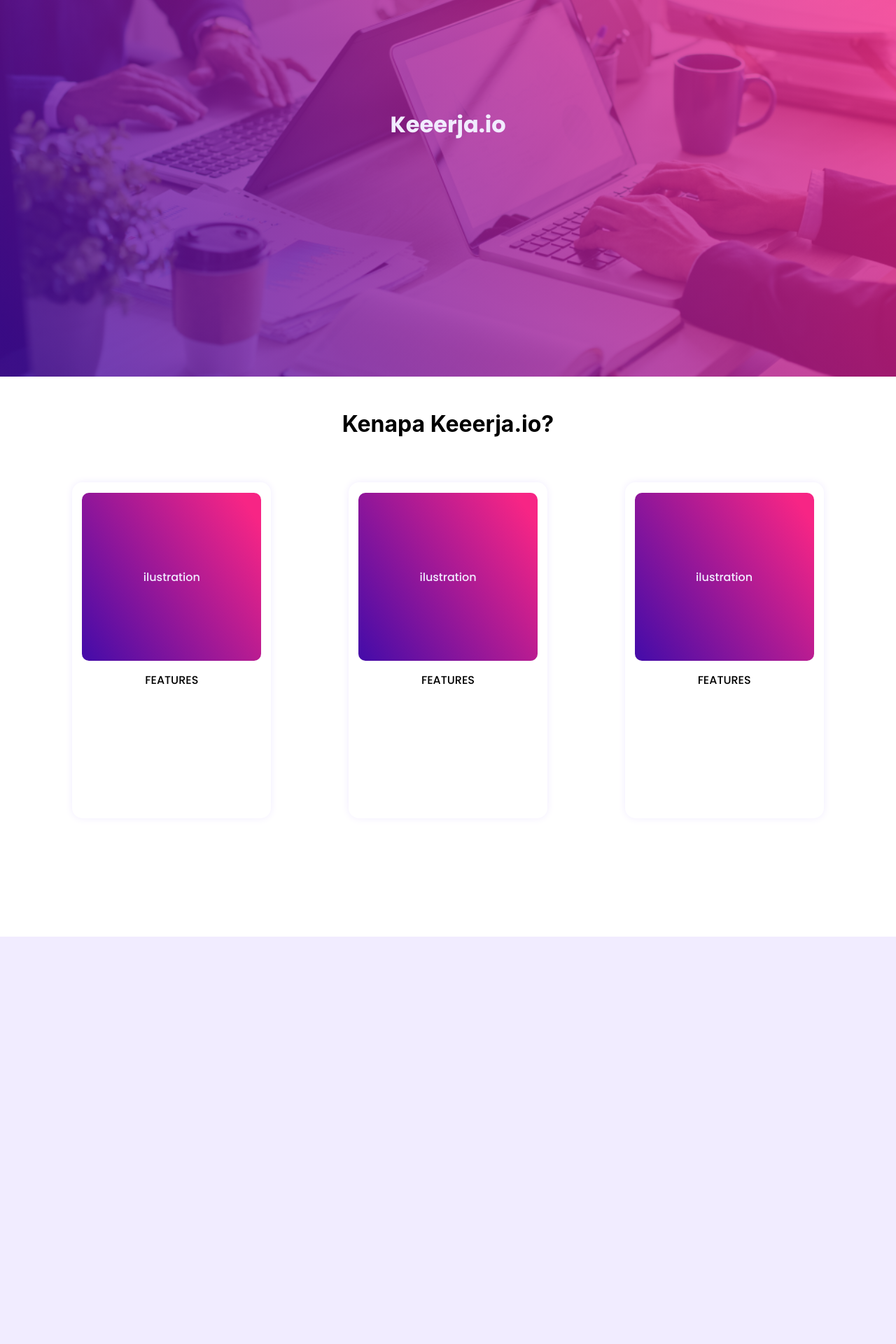
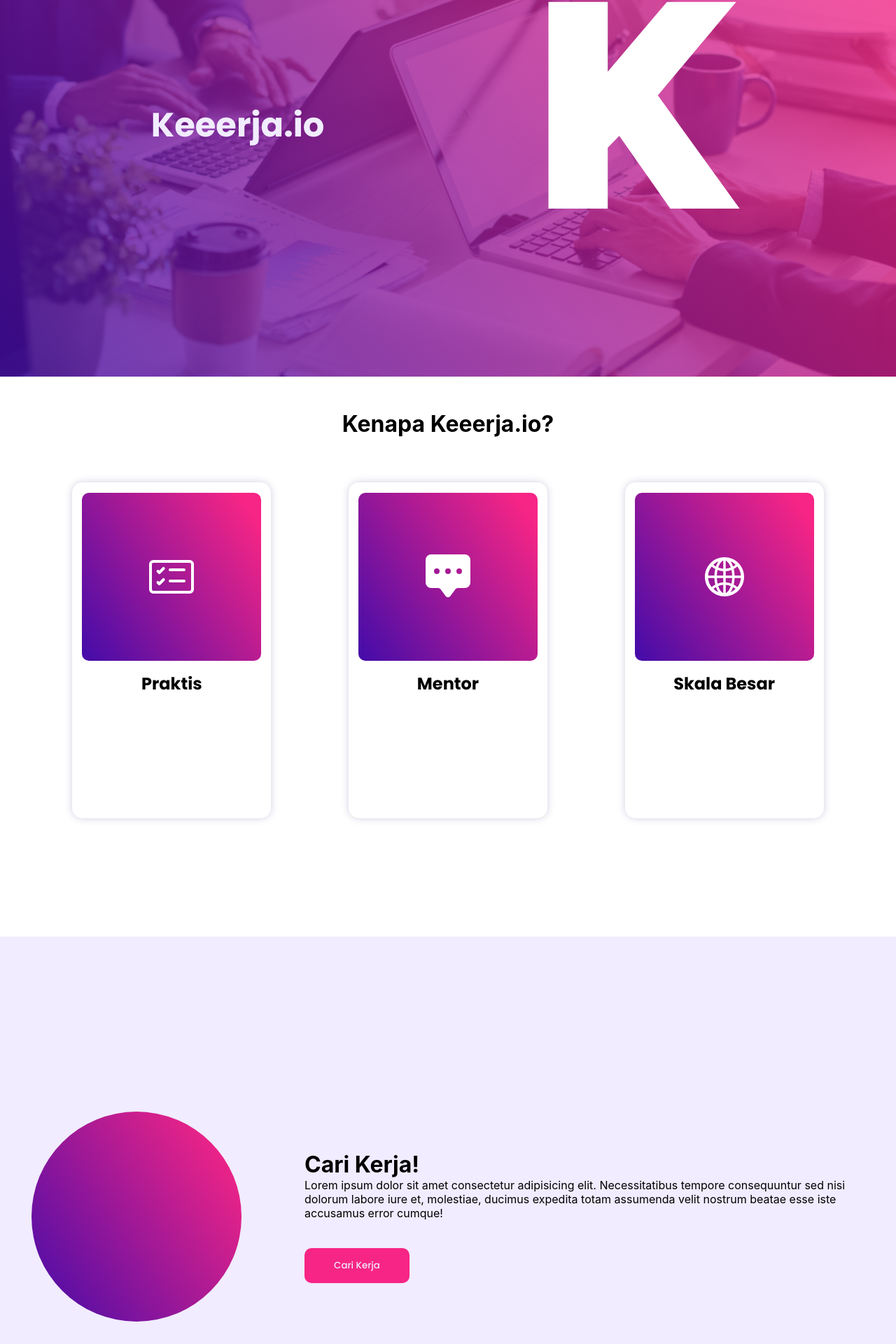
Before and after one commit to Briiad/internbcc, a React (Create React App) app: page / in a window 1280 px wide. Shown: the part 248-2168 px from the top of the page at 70% size. Built offline with nearby package versions, Linux system fonts and the light colour scheme.

Commit message:
login left

```diff
--- a/package.json
+++ b/package.json
@@ -14,6 +14,7 @@
     "react": "^17.0.1",
     "react-dom": "^17.0.1",
     "react-icons": "^4.2.0",
+    "react-intersection-observer": "^8.31.0",
     "react-router-dom": "^5.2.0",
     "react-scripts": "4.0.3",
     "web-vitals": "^1.1.0"
--- a/src/animations/animate.js
+++ b/src/animations/animate.js
@@ -11,7 +11,7 @@
 
 export const form_module_animate = {
     in: {
-        y: "-100%"
+        y: "-100vh"
     },
     out: {
         y: 0
--- /dev/null
+++ b/src/components/cards.js
@@ -0,0 +1,55 @@
+import React from 'react'
+import * as BsIcon from 'react-icons/bs';
+import * as AiIcon from 'react-icons/ai';
+import 'aos/dist/aos.css';
+
+import '../css/home.css';
+
+function Cards() {
+    return (
+        <div className="landing-content">
+        <h1
+            data-aos="fade-up"
+        >
+            Kenapa Keeerja.io?
+        </h1>
+
+        <div className="card-container">
+            <div className="card-box" data-aos="fade-up">
+                <div className="ilustration" >
+                    <div className="ilust">
+                        <BsIcon.BsCardChecklist/>
+                    </div>
+                </div>
+                <div className="features">
+                    <h2>Praktis</h2>
+                </div>
+            </div>
+
+            <div className="card-box" data-aos="fade-up">
+                <div className="ilustration">
+                    <div className="ilust">
+                        <BsIcon.BsFillChatSquareDotsFill/>
+                    </div>
+                </div>
+                <div className="features">
+                    <h2>Mentor</h2>
+                </div>
+            </div>
+
+            <div className="card-box" data-aos="fade-up">
+                <div className="ilustration">
+                    <div className="ilust">
+                        <AiIcon.AiOutlineGlobal/>
+                    </div>
+                </div>
+                <div className="features">
+                    <h2>Skala Besar</h2>
+                </div>
+            </div>
+        </div>
+    </div>
+    )
+}
+
+export default Cards;
--- /dev/null
+++ b/src/components/footer.js
@@ -0,0 +1,30 @@
+import React from 'react';
+import {motion} from 'framer-motion';
+
+import '../css/home.css';
+
+import {logo} from '../animations/animate';
+
+function Footer() {
+    return (
+        <div className="footer">
+            <svg width="30" height="28" viewBox="0 0 33 28" fill="none" xmlns="http://www.w3.org/2000/svg">
+
+                <motion.path
+                    d="M1.448 28V29H2.448H8.352H9.352V28V20.8824L10.8906 19.3022L17.3974 28.5744L17.6961 29H18.216H24.984H26.9404L25.7945 27.4143L16.0269 13.8979L25.102 3.0828L26.4805 1.44H24.336H17.712H17.2494L16.9499 1.7925L9.352 10.7347V2.44V1.44H8.352H2.448H1.448V2.44V28Z" stroke="black" stroke-width="2"
+                    variants={logo}
+                    initial = "in"
+                    animate = "out"
+                    exit ="in"
+                    transition={{
+                        duration: 2.4
+                    }}
+                />
+
+            </svg>
+            <p>Copyright 2021 - All rights reserved</p>
+        </div>
+    )
+};
+
+export default Footer
--- /dev/null
+++ b/src/components/landing-carikerja.js
@@ -0,0 +1,27 @@
+import React from 'react'
+
+import '../css/home.css';
+
+function Carikerja() {
+    return (
+        <div className="landing-carikerja">
+            <div className="person-image">
+
+            </div>
+            <div className="carikerja-desc">
+                <h1>Cari Kerja!</h1>
+                <p>Lorem ipsum dolor sit amet consectetur adipisicing elit.
+                    Necessitatibus tempore consequuntur sed nisi dolorum labore iure et, molestiae,
+                    ducimus expedita totam assumenda velit nostrum beatae esse iste accusamus error cumque!</p>
+                    <br/>
+                    <br/>
+                <div className="carikerja-btn">
+                    <button>Cari Kerja</button>
+                </div>
+            </div>
+
+        </div>
+    )
+}
+
+export default Carikerja
--- /dev/null
+++ b/src/components/landing-carimentor.js
@@ -0,0 +1,24 @@
+import React from 'react'
+
+function Carimentor() {
+    return (
+        <div className="landing-carimentor">
+            <div className="carimentor-desc">
+                <h1>Cari Mentor!</h1>
+                <p>
+                    Lorem, ipsum dolor sit amet consectetur adipisicing elit. Saepe placeat delectus modi architecto aspernatur aliquam ducimus neque id nisi reprehenderit vero cum quae dicta, sequi quia. Reprehenderit ratione saepe illum?
+                </p>
+                <br/>
+                <br/>
+                <div className="carimentor-btn">
+                    <button>Cari Mentor</button>
+                </div>
+            </div>
+            <div className="person-image">
+
+            </div>
+        </div>
+    )
+}
+
+export default Carimentor;
--- /dev/null
+++ b/src/components/landingpage.js
@@ -0,0 +1,63 @@
+import React from 'react';
+import { motion } from "framer-motion";
+import '../css/home.css';
+
+function Landingpage() {
+    return (
+        <motion.div className = "landing"
+        initial={{
+            x: "-100vw",
+            opacity: 0
+        }}
+        animate={{
+            x: 0,
+            opacity: 1
+        }}
+        exit={{
+            x : "-100vw",
+            opacity: 0
+        }}
+        transition={{
+            type: "spring",
+            duration: 0.5
+        }}
+    >
+        <div className="header">
+            <motion.div className="header-title"
+                initial={{x:100, y:0}}
+                animate={{
+                    x: [0, -300],
+                    scale: [1, 1.5]
+                }}
+                transition={{delay: 1}}
+            >
+                <h1>Keeerja.io</h1>
+            </motion.div>
+            <div className="header-logo">
+
+                <svg width="300" height="300" viewBox="0 0 26 28" fill="none" xmlns="http://www.w3.org/2000/svg">
+                    <motion.path d="M0.947998 27V27.5H1.448H7.352H7.852V27V19.6792L9.95331 17.5211L16.8067 27.2872L16.956 27.5H17.216H23.984H24.9622L24.3893 26.7071L14.3935 12.8749L23.719 1.7614L24.4083 0.940002H23.336H16.712H16.4807L16.331 1.11625L7.852 11.0953V1.44V0.940002H7.352H1.448H0.947998V1.44V27Z" stroke="white"
+                        initial={{
+                            opacity:0,
+                            pathLength: 0,
+                            fill: "rgba(255, 255, 255, 0)"
+                        }}
+                        animate={{
+                            opacity:1,
+                            pathLength: 1,
+                            fill: ["rgba(255, 255, 255, 0)", "rgba(255, 255, 255, 1)"]
+                        }}
+                        transition={{
+                            delay: 1.5,
+                            duration: 3
+                        }}
+                    />
+                </svg>
+
+            </div>
+        </div>
+    </motion.div>
+    )
+}
+
+export default Landingpage
--- a/src/css/home.css
+++ b/src/css/home.css
@@ -15,6 +15,12 @@
     background-size: cover;
     font-family: var(--font-poppins);
     color: var(--darker_white);
+}
+
+.header .header-logo{
+    position: absolute;
+    top: 25%;
+    left: 60%;
 }
 
 .landing-content{
@@ -39,7 +45,7 @@
     flex-flow: column;
     align-items: center;
     border-radius: 15px;
-    box-shadow: 0 0 12px var(--darker_white);
+    box-shadow: 0 0 12px #d4cfe0;
     font-family: var(--font-poppins);
 }
 
@@ -57,16 +63,88 @@
     display: flex;
     align-items: center;
     justify-content: center;
-    color: var(--darker_white);
+    color: #fff;
+    font-size: 64px;
 }
 
 .landing-carikerja{
     width: 100%;
     height: 100vh;
+    display: flex;
+    justify-content: space-around;
+    align-items: center;
     background-color: var(--darker_white);
+}
+
+.landing-carikerja .person-image,
+.landing-carimentor .person-image{
+    width: 300px;
+    height: 300px;
+    display: flex;
+    align-items: center;
+    justify-content: center;
+    border-radius: 100%;
+    background-image: var(--gradient-main);
+}
+
+.landing-carikerja .carikerja-desc{
+    width: 100vh;
+    height: 100%;
+    display: flex;
+    flex-direction: column;
+    justify-content: center;
+}
+
+.carikerja-btn button{
+    width: 150px;
+    height: 50px;
+    text-align: center;
+    padding: 0 var(--lengthLg1);
+    background-color: var(--secondary);
+    border: none;
+    border-radius: 10px;
+    font-family: var(--font-poppins);
+    color: var(--darker_white);
 }
 
 .landing-carimentor{
     width: 100%;
     height: 100vh;
+    display: flex;
+    justify-content: space-around;
+    align-items: center;
 }
+
+.landing-carimentor .carimentor-desc{
+    width: 100vh;
+    height: 100%;
+    display: flex;
+    flex-direction: column;
+    justify-content: center;
+}
+
+.carimentor-btn button{
+    width: 150px;
+    height: 50px;
+    text-align: center;
+    padding: 0 var(--lengthLg1);
+    background-color: var(--secondary);
+    border: none;
+    border-radius: 10px;
+    font-family: var(--font-poppins);
+    color: var(--darker_white);
+}
+
+.footer{
+    width: 100%;
+    height: 12rem;
+    display: flex;
+    flex-direction: column;
+    justify-content: center;
+    align-items: center;
+    background-color: var(--darker_white);
+}
+
+.footer p{
+    font-size: 12px;
+}
--- a/src/pages/Home.js
+++ b/src/pages/Home.js
@@ -1,80 +1,28 @@
-import React from 'react';
-import { motion } from "framer-motion";
+import React, { useEffect } from 'react';
+import Aos from 'aos';
 
+import 'aos/dist/aos.css';
 import '../css/home.css';
-
-import {transition} from '../animations/animate'
+import Cards from '../components/cards';
+import Landingpage from '../components/landingpage';
+import Carikerja from '../components/landing-carikerja';
+import Carimentor from '../components/landing-carimentor';
+import Footer from '../components/footer';
 
 function Home(){
+
+    useEffect(() => {
+        Aos.init({});
+    }, [])
+
     return(
-        <motion.div className = "home"
-            initial={{
-                x: "-100%",
-                opacity: 0
-            }}
-            animate={{
-                x: 0,
-                opacity: 1
-            }}
-            exit={{
-                x : "-100%",
-                opacity: 0
-            }}
-            transition={transition}
-        >
-            <div className = "landing">
-                <div className="header">
-                    <h1>Keeerja.io</h1>
-                </div>
-            </div>
-
-            <div className="landing-content">
-                <h1>Kenapa Keeerja.io?</h1>
-
-                <div className="card-container">
-                    <div className="card-box">
-                        <div className="ilustration">
-                            <div className="ilust">
-                                ilustration
-                            </div>
-                        </div>
-                        <div className="features">
-                            FEATURES
-                        </div>
-                    </div>
-
-                    <div className="card-box">
-                        <div className="ilustration">
-                            <div className="ilust">
-                                ilustration
-                            </div>
-                        </div>
-                        <div className="features">
-                            FEATURES
-                        </div>
-                    </div>
-
-                    <div className="card-box">
-                        <div className="ilustration">
-                            <div className="ilust">
-                                ilustration
-                            </div>
-                        </div>
-                        <div className="features">
-                            FEATURES
-                        </div>
-                    </div>
-                </div>
-            </div>
-
-            <div className="landing-carikerja">
-
-            </div>
-
-            <div className="landing-carimentor">
-
-            </div>
-        </motion.div>
+        <div className = "home">
+            <Landingpage/>
+            <Cards/>
+            <Carikerja/>
+            <Carimentor/>
+            <Footer/>
+        </div>
     );
 }
 
```
Also changed, not shown: src/pages/Signup.js (+15 -10 lines), 1 other file (tests, documents, lock files or other folders).
